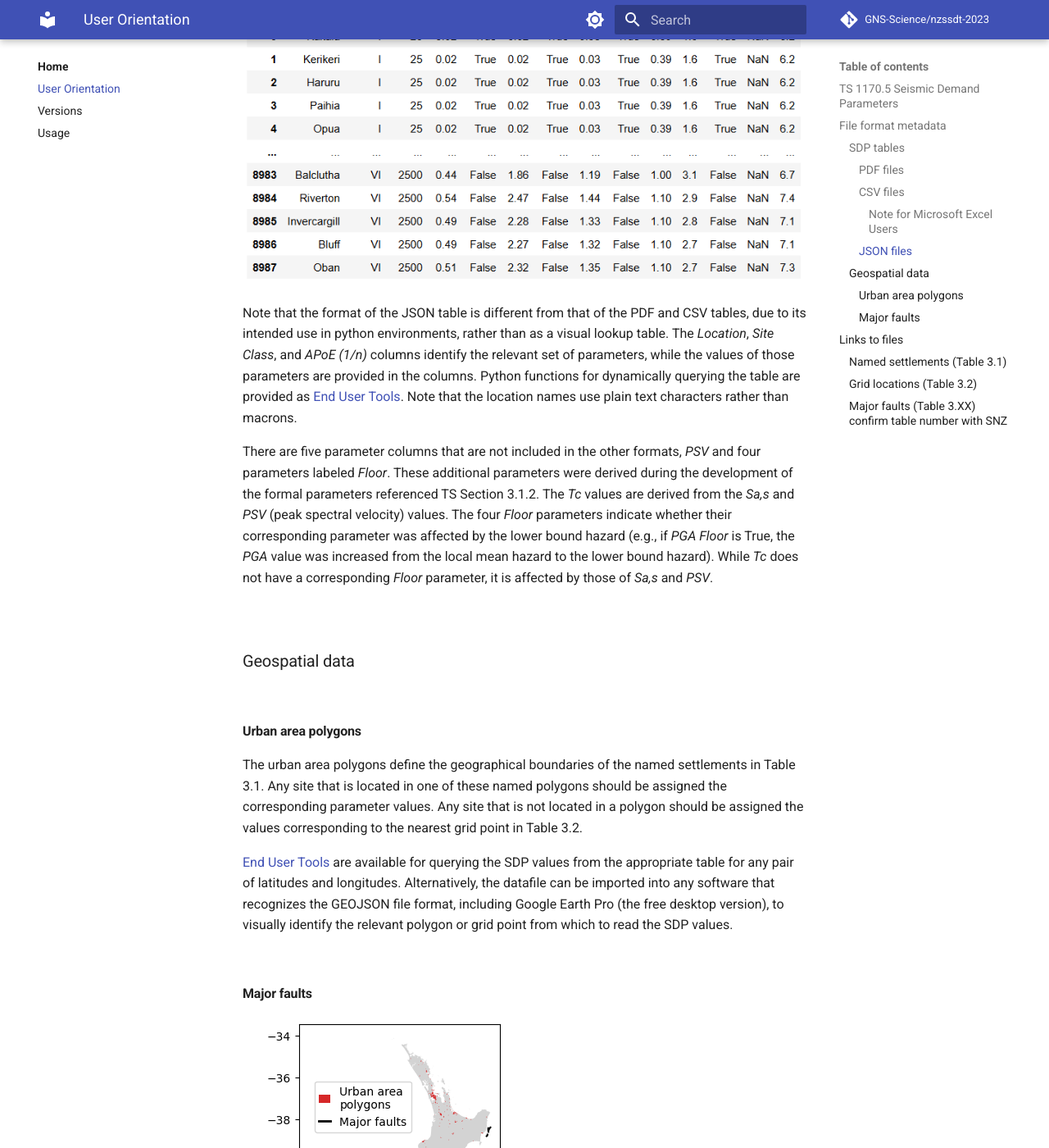
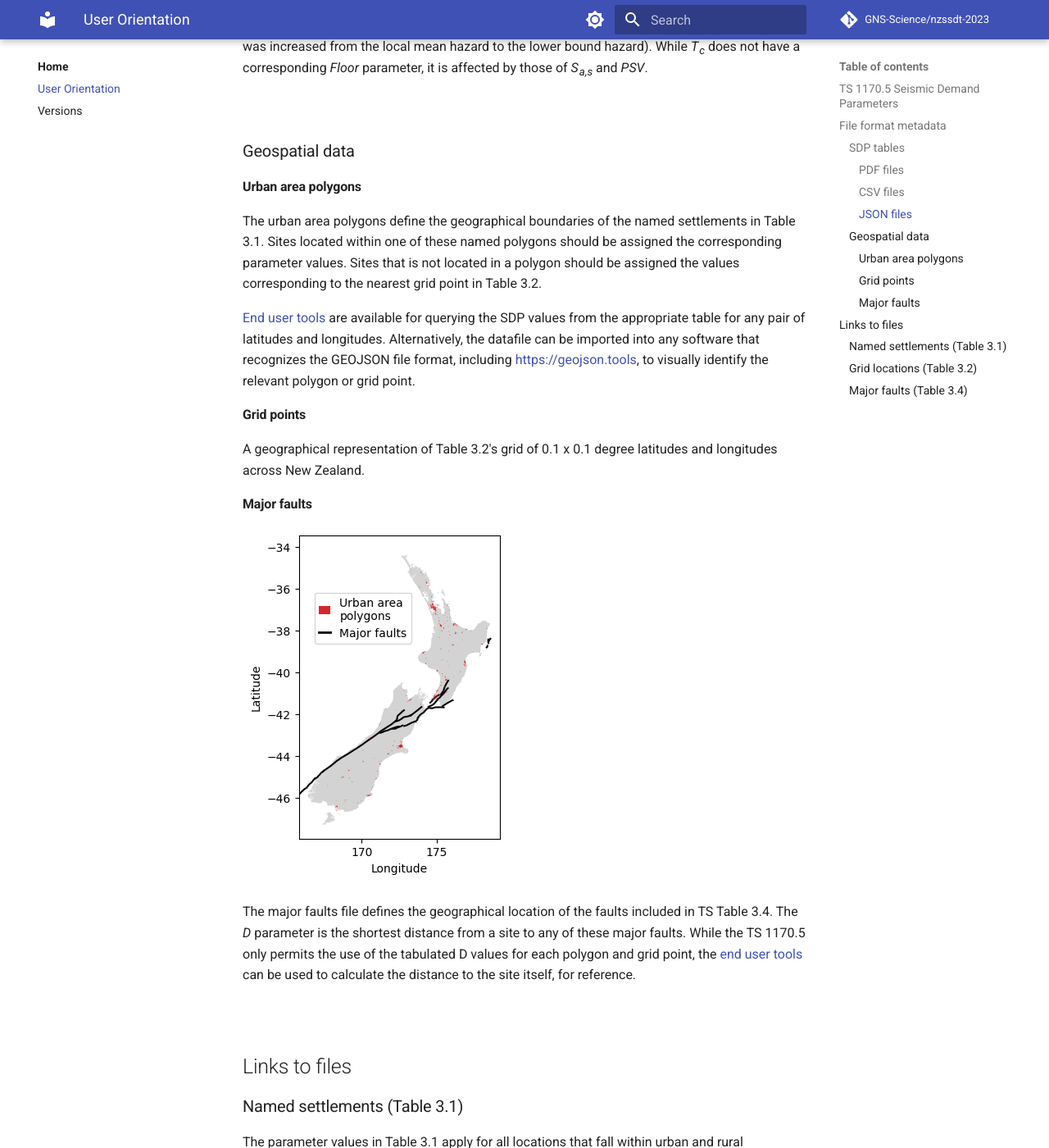
Before and after one commit to GNS-Science/TS1170.5-SDP, an MkDocs documentation site: the page built from docs/user_orientation/index.md, in a window 1280 px wide and 1400 px high, scrolled down 2575 px. Shown: the whole window at 82% size. Built offline with MkDocs 1.6.1 and Material for MkDocs 9.7.7, drawn with Linux system fonts in a browser that asks for light colours; comment, search, counter and statistics services are not loaded; some of the changed text lies outside the part shown.

Commit message:
update anne's documentation

```diff
--- a/docs/user_orientation/index.md
+++ b/docs/user_orientation/index.md
@@ -1,25 +1,23 @@
 # TS 1170.5 Seismic Demand Parameters
 
-*This library was used to generate the Seismic Demand Parameter (SDP) tables provided in TS 1170.5 ([insert link to SNZ publication]()).*
+*This page provides documentation of the content files associated with TS 1170.5, as published in 2025.
+These contents are available in the **[deliverables/v2](https://github.com/GNS-Science/nzssdt-2023/tree/main/deliverables/v2)** folder.*
 
-&nbsp;
+The TS 1170.5 SDP values vary by location, annual probability of exceedance (APOE), and site class.
+The parameters include:
 
-The parameter values vary by location, annual probability of exceedance (APOE), and Site Class.
-The four spectral acceleration-related parameters are defined in Section 3.1.2, copied below:
-
-![sa_parameter_definitions](sa_parameter_definitions.png)
-
-Additional parameters include:
-
-![m_definition](m_definition.png)
-
-![d_definition](d_definition.png)
+- ***M***, earthquake magnitude
+- ***D***, shortest distance from a site to the nearest fault (km)
+- ***PGA***, peak ground acceleration (g)
+- ***S<sub>a,s</sub>***, short-period spectral acceleration (g)
+- ***T<sub>c</sub>***, spectral-acceleration-plateau corner period (s)
+- ***T<sub>d</sub>***, spectral-velocity-plateau corner period (s)
 
 The TS 1170.5 provides two sets of SDP tables, one table for named urban and rural settlements (Table 3.1) and another table for a 0.1 x 0.1 degree grid of latitudes and longitudes (Table 3.2).
-The tables are provided in three file formats (.pdf, .json, and .csv), along with geospatial data files used in deriving the parameter values.
+The tables are provided in three file formats (.pdf, .json, and .csv), along with the associated geospatial data in .geojson format.
 
 The relevant metadata for each format and links to the files are provided below.
-The [End User Tools](../end_user_functions/index.md) provide guidance on how to dynamically query the data.
+The [end user tools](../end_user_functions/index.md) provide guidance on how to dynamically query the data.
 
 &nbsp;
 
@@ -50,14 +48,6 @@
 
 ![csv_table](csv_table.png)
 
-#### Note for Microsoft Excel Users
-
-Please [follow this guidance from Microsoft](https://support.microsoft.com/en-us/office/opening-csv-utf-8-files-correctly-in-excel-8a935af5-3416-4edd-ba7e-3dfd2bc4a032) to:
-
-- help Excel import the UTF-8 encoding correctly for macrons in placenames, and
-
-- override Excel's default date conversions, which affect APoE values such as 1/25.
-
 
 &nbsp;
 
@@ -72,41 +62,41 @@
 
 Note that the format of the JSON table is different from that of the PDF and CSV tables, due to its intended use in python environments, rather than as a visual lookup table.
 The *Location*, *Site Class*, and *APoE (1/n)* columns identify the relevant set of parameters, while the values of those parameters are provided in the columns.
-Python functions for dynamically querying the table are provided as [End User Tools](../end_user_functions/index.md).
+Python functions for dynamically querying the table are provided as [end user tools](../end_user_functions/index.md).
 Note that the location names use plain text characters rather than macrons.
 
-There are five parameter columns that are not included in the other formats, *PSV* and four parameters labeled *Floor*.
-These additional parameters were derived during the development of the formal parameters referenced TS Section 3.1.2.
-The *Tc* values are derived from the *Sa,s* and *PSV* (peak spectral velocity) values.
-The four *Floor* parameters indicate whether their corresponding parameter was affected by the lower bound hazard (e.g., if *PGA Floor* is True, the *PGA* value was increased from the local mean hazard to the lower bound hazard).
-While *Tc* does not have a corresponding *Floor* parameter, it is affected by those of *Sa,s* and *PSV*.
+The JSON tables include five parameters that are not included in the other formats: *PSV* and four parameters labeled *Floor*.
+These additional parameters were used in developing the formal parameters referenced in TS 1170.5.
+The *T<sub>c</sub>* values are derived from the *S<sub>a,s</sub>* and *PSV* (peak spectral velocity) values.
+The four *Floor* parameters indicate whether their corresponding parameter was affected by the lower bound hazard
+(e.g., if *PGA Floor* is True, then the *PGA* value was increased from the local mean hazard to the lower bound hazard).
+While *T<sub>c</sub>* does not have a corresponding *Floor* parameter, it is affected by those of *S<sub>a,s</sub>* and *PSV*.
 
 &nbsp;
 
 ## Geospatial data
 
-&nbsp;
-
 ### Urban area polygons
 
 The urban area polygons define the geographical boundaries of the named settlements in Table 3.1.
-Any site that is located in one of these named polygons should be assigned the corresponding parameter values.
-Any site that is not located in a polygon should be assigned the values corresponding to the nearest grid point in Table 3.2.
+Sites located within one of these named polygons should be assigned the corresponding parameter values.
+Sites that is not located in a polygon should be assigned the values corresponding to the nearest grid point in Table 3.2.
 
-[End User Tools](../end_user_functions/index.md) are available for querying the SDP values from the appropriate table for any pair of latitudes and longitudes.
-Alternatively, the datafile can be imported into any software that recognizes the GEOJSON file format, including Google Earth Pro (the free desktop version), to visually identify the relevant polygon or grid point from which to read the SDP values.
+[End user tools](../end_user_functions/index.md) are available for querying the SDP values from the appropriate table for any pair of latitudes and longitudes.
+Alternatively, the datafile can be imported into any software that recognizes the GEOJSON file format, including [https://geojson.tools](https://geojson.tools), to visually identify the relevant polygon or grid point.
 
-&nbsp;
+### Grid points
+
+A geographical representation of Table 3.2's grid of 0.1 x 0.1 degree latitudes and longitudes across New Zealand.
 
 ### Major faults
 
 ![map](geospatial_map.png)
 
-The major faults file defines the geographical location of the faults included in TS Table 3.2.
-The *D* value is defined in TS 3.1.4 as the shortest distance from the site to a major fault.
-This distance can be measured based on the geographical locations ([End User Tools](../end_user_functions/index.md)) or it can be assigned from the conservative values provided in Tables 3.1 and 3.2.
-
-<span style="color: red"> *this option to calculate the distance may change--need input from the TS committee.* </span>
+The major faults file defines the geographical location of the faults included in TS Table 3.4.
+The *D* parameter is the shortest distance from a site to any of these major faults.
+While the TS 1170.5 only permits the use of the tabulated D values for each polygon and grid point,
+the [end user tools](../end_user_functions/index.md) can be used to calculate the distance to the site itself, for reference.
 
 &nbsp;
 
@@ -116,25 +106,25 @@
 
 The parameter values in Table 3.1 apply for all locations that fall within urban and rural settlement boundaries, as defined by the geospatial polygon data provided in the GEOJSON file.
 
-- [PDF file](https://github.com/GNS-Science/TS1170.5-SDP/blob/main/reports/v2/named_location_report.pdf)
-- [CSV file](https://github.com/GNS-Science/TS1170.5-SDP/blob/main/reports/v2/named_location_report.csv)
-- [JSON file](https://github.com/GNS-Science/TS1170.5-SDP/blob/main/resources/v2/named_locations_combo.json)
-- [GEOJSON file](https://github.com/GNS-Science/TS1170.5-SDP/blob/main/resources/v2/urban_area_polygons.geojson)
+- [PDF file](https://github.com/GNS-Science/TS1170.5-SDP/blob/main/deliverables/v2/TS1170-5_Table3-1_2025.pdf)
+- [CSV file](https://github.com/GNS-Science/TS1170.5-SDP/blob/main/deliverables/v2/TS1170-5_Table3-1_2025.csv)
+- [JSON file](https://github.com/GNS-Science/TS1170.5-SDP/blob/main/deliverables/v2/TS1170-5_Table3-1_2025.json)
+- [GEOJSON file](https://github.com/GNS-Science/TS1170.5-SDP/blob/main/deliverables/v2/TS1170-5_UrbanAreaPolygons_2025.geojson)
 
 
 ## Grid locations (Table 3.2)
 
 The parameter values in Table 3.2 apply for all other locations, by taking the nearest 0.1 x 0.1 degree latitude/longitude grid point.
 
-- [PDF file](https://github.com/GNS-Science/TS1170.5-SDP/blob/main/reports/v2/gridded_location_report.pdf)
-- [CSV file](https://github.com/GNS-Science/TS1170.5-SDP/blob/main/reports/v2/gridded_location_report.csv)
-- [JSON file](https://github.com/GNS-Science/TS1170.5-SDP/blob/main/resources/v2/grid_locations_combo.json)
+- [PDF file](https://github.com/GNS-Science/TS1170.5-SDP/blob/main/deliverables/v2/TS1170-5_Table3-2_2025.pdf)
+- [CSV file](https://github.com/GNS-Science/TS1170.5-SDP/blob/main/deliverables/v2/TS1170-5_Table3-2_2025.csv)
+- [JSON file](https://github.com/GNS-Science/TS1170.5-SDP/blob/main/deliverables/v2/TS1170-5_Table3-2_2025.json)
+- [GEOJSON file](https://github.com/GNS-Science/TS1170.5-SDP/blob/main/deliverables/v2/TS1170-5_GridPoints_2025.geojson)
 
+## Major faults (Table 3.4)
 
-## Major faults (Table 3.XX) <span style="color: red"> *confirm table number with SNZ* </span>
+The geospatial data that defines the major faults named in Table 3.4.
 
-The geospatial data that defines the major faults named in Table 3.XX.
-
-- [GEOJSON file](https://github.com/GNS-Science/TS1170.5-SDP/blob/main/resources/v2/major_faults.geojson)
+- [GEOJSON file](https://github.com/GNS-Science/TS1170.5-SDP/blob/main/deliverables/v2/TS1170-5_MajorFaults_2025.geojson)
 
 &nbsp;
--- a/docs/versions.md
+++ b/docs/versions.md
@@ -4,24 +4,31 @@
    describes the contents of each project version.
  - The folder **[resources](https://github.com/GNS-Science/nzssdt-2023/blob/main/resources)**
    contains the original data supplied by SRWG, and the results in json and geojson form.
+   _The geojson files can be uploaded and viewed at [https://geojson.tools](https://geojson.tools)._
+
  - The folder  **[reports](https://github.com/GNS-Science/nzssdt-2023/blob/main/reports)**
    contains the PDF tables for inclusion on the TS1170.5 Techcnial Standards document and CSV versions of these tables.
  - The folder  **[deliverables](https://github.com/GNS-Science/nzssdt-2023/tree/main/deliverables)**
    contains the final deliverables for use by Standards NZ.
 
 
-## Version 1  - June-2023
+## Version 1  - June 2023
 
 This version contains the following files, all located in the [resources/v1](https://github.com/GNS-Science/nzssdt-2023/blob/main/resources/v1) folder:
 
- - **[named_locations.json](https://github.com/GNS-Science/nzssdt-2023/blob/main/resources/v1/named_locations.json)** contains site parameters for named locations that correspond to the polygons in **urban_area_polygons.geojson**
- - **[grid_locations.json](https://github.com/GNS-Science/nzssdt-2023/blob/main/resources/v1/grid_locations.json)** contains the site parameters for NZ at 0.1 degree grid spacing.
- - **[location_replacements.json](https://github.com/GNS-Science/nzssdt-2023/blob/main/resources/v1/location_replacements.json)** contains mappings for a small set of alternates to be used with location -> polygon lookups.
- - **[major_faults.geojson](https://github.com/GNS-Science/nzssdt-2023/blob/main/resources/v1/major_faults.geojson)** contains the main NZ faults using a CRS84 coordinate system *.
- - **[urban_area_polygons.geojson](https://github.com/GNS-Science/nzssdt-2023/blob/main/resources/v1/urban_area_polygons.geojson)** contains the polygons for use with **named_locations.json** and **location_replacements.json**. This also uses CRS84 coordinate system.
-
- * Use https://geojson.tools to upload and view these geojson files.
+ - **[named_locations.json](https://github.com/GNS-Science/nzssdt-2023/blob/main/resources/v1/named_locations.json)** contains the acceleration spectra-related site parameters for the named locations that correspond to the polygons in the **urban_area_polygons.geojson**
+ - **[location_replacements.json](https://github.com/GNS-Science/nzssdt-2023/blob/main/resources/v1/location_replacements.json)** contains mappings for a small set of named locations for which the parameter values are superceded other named locations.
+ - **[grid_locations.json](https://github.com/GNS-Science/nzssdt-2023/blob/main/resources/v1/grid_locations.json)** contains the acceleration spectra-related site parameters that correspond to a 0.1 lat/lon degree grid spacing across New Zealand.
+ - **[d_and_m.json](https://github.com/GNS-Science/nzssdt-2023/blob/main/resources/v1/d_and_m.json)** contains the d and m site parameters for all locations (both named and grid spacing).
+ - **[urban_area_polygons.geojson](https://github.com/GNS-Science/nzssdt-2023/blob/main/resources/v1/urban_area_polygons.geojson)** contains the polygons for use with the **named_locations.json**, using the CRS84 coordinate system.
+ - **[major_faults.geojson](https://github.com/GNS-Science/nzssdt-2023/blob/main/resources/v1/major_faults.geojson)** contains the major NZ faults using the CRS84 coordinate system.
 
 ## Version 2 -  March 2025
 
-contains al the above and .... a bit m
+This version contains the following files, all located in the [resources/v2](https://github.com/GNS-Science/nzssdt-2023/blob/main/resources/v2) folder:
+
+ - **[named_locations_combo.json](https://github.com/GNS-Science/nzssdt-2023/blob/main/resources/v2/named_locations_combo.json)** contains all the site parameters for the named locations that correspond to the polygons in the **urban_area_polygons.geojson**
+ - **[grid_locations_combo.json](https://github.com/GNS-Science/nzssdt-2023/blob/main/resources/v2/grid_locations_combo.json)** contains all the site parameters that correspond to a 0.1 lat/lon degree grid spacing across New Zealand.
+ - **[urban_area_polygons.geojson](https://github.com/GNS-Science/nzssdt-2023/blob/main/resources/v1/urban_area_polygons.geojson)** contains the polygons for use with the **named_locations_combo.json**, using the CRS84 coordinate system.
+ - **[grid_points.geojson](https://github.com/GNS-Science/nzssdt-2023/blob/main/resources/v1/grid_points.geojson)** contains the grid points for use with the **grid_locations_combo.json**, using the CRS84 coordinate system.
+ - **[major_faults.geojson](https://github.com/GNS-Science/nzssdt-2023/blob/main/resources/v1/major_faults.geojson)** contains the major NZ faults using the CRS84 coordinate system.
--- a/mkdocs.yml
+++ b/mkdocs.yml
@@ -1,4 +1,4 @@
-site_name: NZSSDT Documentation
+site_name: TS1170.5 SDP Documentation
 site_url: https://gns-science.github.io/nzssdt-2023
 repo_url: https://github.com/GNS-Science/nzssdt-2023
 repo_name: GNS-Science/nzssdt-2023
@@ -11,7 +11,7 @@
     - index.md
     - User Orientation: user_orientation/index.md
     - Versions: versions.md
-    - Usage: usage.md
+    # - Usage: usage.md
   - Process: scripts/pipeline_cli.md
   - API:
     - api/index.md
```
Also changed, not shown: CHANGELOG.md (+5 -5 lines), docs/end_user_functions/index.md (+16 -5 lines).
